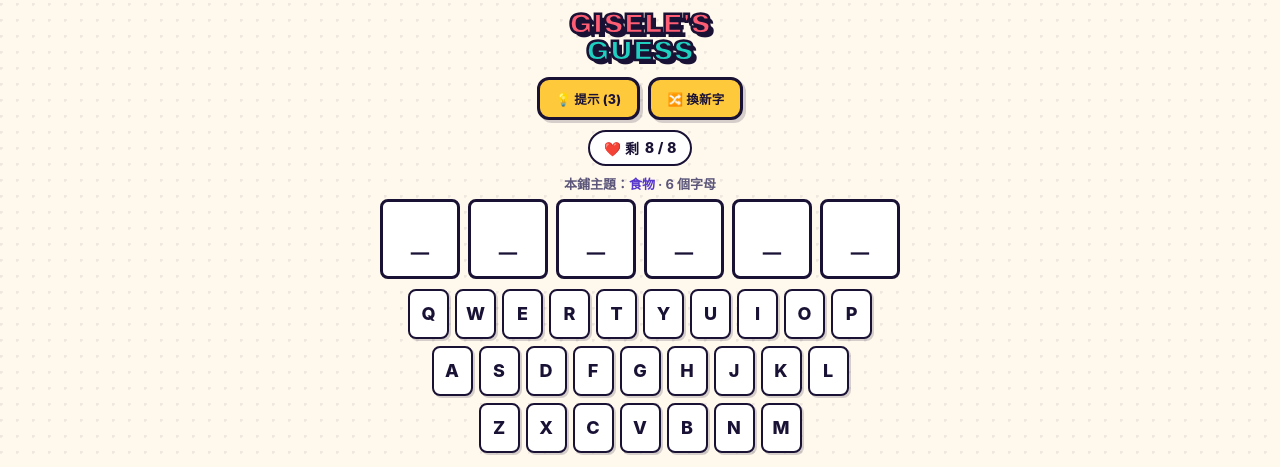
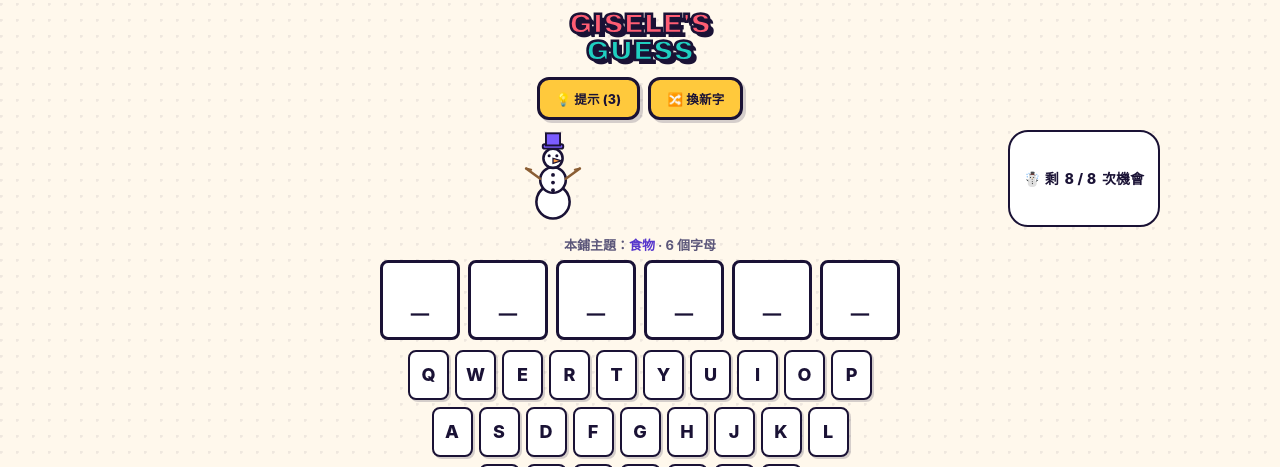
Before and after one commit to gyteahk/gisele-games, a Flask app: template templates/guess_words.html in a window 1280 px wide. Shown: the part 61-528 px from the top of the page. Run offline with Flask 3, Linux system fonts and the light colour scheme; the template is opened without the code that fills it, so the values that code supplies are empty; some libraries are stand-ins or nearby versions.

Commit message:
Replace heart-based lives with melting snowman visual in Gisele's Guess

```diff
--- a/static/css/guess-words.css
+++ b/static/css/guess-words.css
@@ -1,6 +1,27 @@
 .gw-page .hero{padding:10px 0 2px;}
 .gw-page .hero-burst{display:none;}
 .gw-title{font-size:clamp(18px,3.6vw,28px);}
+
+.gw-snowman{
+  width:64px; height:93px;
+  margin:0 auto 4px;
+}
+.sw-part{
+  transition:opacity .45s ease, transform .45s ease;
+  transform-origin:50% 100%;
+}
+.sw-part.sw-hidden{
+  opacity:0;
+  transform:translateY(6px) scale(.85);
+}
+.sw-puddle{
+  opacity:0;
+  transition:opacity .45s ease;
+}
+.sw-puddle.sw-show{opacity:1;}
+@media (prefers-reduced-motion: reduce){
+  .sw-part, .sw-puddle{transition:none;}
+}
 
 .gw-category{
   text-align:center; color:var(--muted); font-weight:700; font-size:13px;
--- a/static/js/guess-words.js
+++ b/static/js/guess-words.js
@@ -79,6 +79,8 @@
   var keyboard = document.getElementById("keyboard");
   var categoryLabel = document.getElementById("categoryLabel");
   var hudGuesses = document.getElementById("hudGuesses");
+  var swPuddle = document.getElementById("swPuddle");
+  var SNOWMAN_PARTS = ["swHat", "swNose", "swArmL", "swArmR", "swEyes", "swButtons", "swHead", "swBody"];
   var resultOverlay = document.getElementById("resultOverlay");
   var resultArt = document.getElementById("resultArt");
   var resultMsg = document.getElementById("resultMsg");
@@ -236,6 +238,19 @@
 
   function updateHud() {
     hudGuesses.textContent = state.livesLeft + " / " + MAX_LIVES;
+    updateSnowman();
+  }
+
+  function updateSnowman() {
+    var meltedCount = MAX_LIVES - state.livesLeft;
+    SNOWMAN_PARTS.forEach(function (id, idx) {
+      var el = document.getElementById(id);
+      if (!el) return;
+      if (idx < meltedCount) el.classList.add("sw-hidden");
+      else el.classList.remove("sw-hidden");
+    });
+    if (meltedCount >= SNOWMAN_PARTS.length) swPuddle.classList.add("sw-show");
+    else swPuddle.classList.remove("sw-show");
   }
 
   // ---------------- game flow ----------------
--- a/templates/guess_words.html
+++ b/templates/guess_words.html
@@ -30,7 +30,57 @@
   </div>
 
   <div class="hud">
-    <span class="chip">❤️ 剩 <span id="hudGuesses">8 / 8</span></span>
+    <div class="gw-snowman" id="gwSnowman" aria-hidden="true">
+      <svg viewBox="0 0 100 145" width="100%" height="100%">
+        <g id="swPuddle" class="sw-part sw-puddle">
+          <ellipse cx="50" cy="128" rx="36" ry="9" fill="#BEE6F5" stroke="var(--ink)" stroke-width="3"/>
+          <ellipse cx="16" cy="132" rx="8" ry="4" fill="#BEE6F5" stroke="var(--ink)" stroke-width="2.5"/>
+          <ellipse cx="84" cy="130" rx="7" ry="3.5" fill="#BEE6F5" stroke="var(--ink)" stroke-width="2.5"/>
+          <polygon points="42,126 58,126 50,133" fill="#FF9F45" stroke="var(--ink)" stroke-width="2"/>
+          <circle cx="28" cy="124" r="2.6" fill="var(--ink)"/>
+          <circle cx="70" cy="126" r="2.6" fill="var(--ink)"/>
+        </g>
+
+        <g id="swBody" class="sw-part">
+          <circle cx="50" cy="112" r="26" fill="#fff" stroke="var(--ink)" stroke-width="4"/>
+          <circle cx="50" cy="78" r="20" fill="#fff" stroke="var(--ink)" stroke-width="4"/>
+        </g>
+
+        <g id="swHead" class="sw-part">
+          <circle cx="50" cy="44" r="15" fill="#fff" stroke="var(--ink)" stroke-width="4"/>
+        </g>
+
+        <g id="swButtons" class="sw-part">
+          <circle cx="50" cy="70" r="3" fill="var(--ink)"/>
+          <circle cx="50" cy="82" r="3" fill="var(--ink)"/>
+          <circle cx="50" cy="94" r="3" fill="var(--ink)"/>
+        </g>
+
+        <g id="swEyes" class="sw-part">
+          <circle cx="44" cy="40" r="2.4" fill="var(--ink)"/>
+          <circle cx="56" cy="40" r="2.4" fill="var(--ink)"/>
+        </g>
+
+        <g id="swArmL" class="sw-part">
+          <line x1="30" y1="76" x2="8" y2="60" stroke="#8B5E34" stroke-width="4" stroke-linecap="round"/>
+          <line x1="16" y1="62" x2="8" y2="60" stroke="#8B5E34" stroke-width="3" stroke-linecap="round"/>
+        </g>
+        <g id="swArmR" class="sw-part">
+          <line x1="70" y1="76" x2="92" y2="60" stroke="#8B5E34" stroke-width="4" stroke-linecap="round"/>
+          <line x1="84" y1="62" x2="92" y2="60" stroke="#8B5E34" stroke-width="3" stroke-linecap="round"/>
+        </g>
+
+        <g id="swNose" class="sw-part">
+          <polygon points="50,44 63,48 50,52" fill="#FF9F45" stroke="var(--ink)" stroke-width="2"/>
+        </g>
+
+        <g id="swHat" class="sw-part">
+          <rect x="34" y="22" width="32" height="7" rx="3" fill="var(--pop-purple)" stroke="var(--ink)" stroke-width="3"/>
+          <rect x="39" y="5" width="22" height="19" fill="var(--pop-purple)" stroke="var(--ink)" stroke-width="3"/>
+        </g>
+      </svg>
+    </div>
+    <span class="chip">☃️ 剩 <span id="hudGuesses">8 / 8</span> 次機會</span>
   </div>
 
   <p class="gw-category" id="categoryLabel"></p>
```
